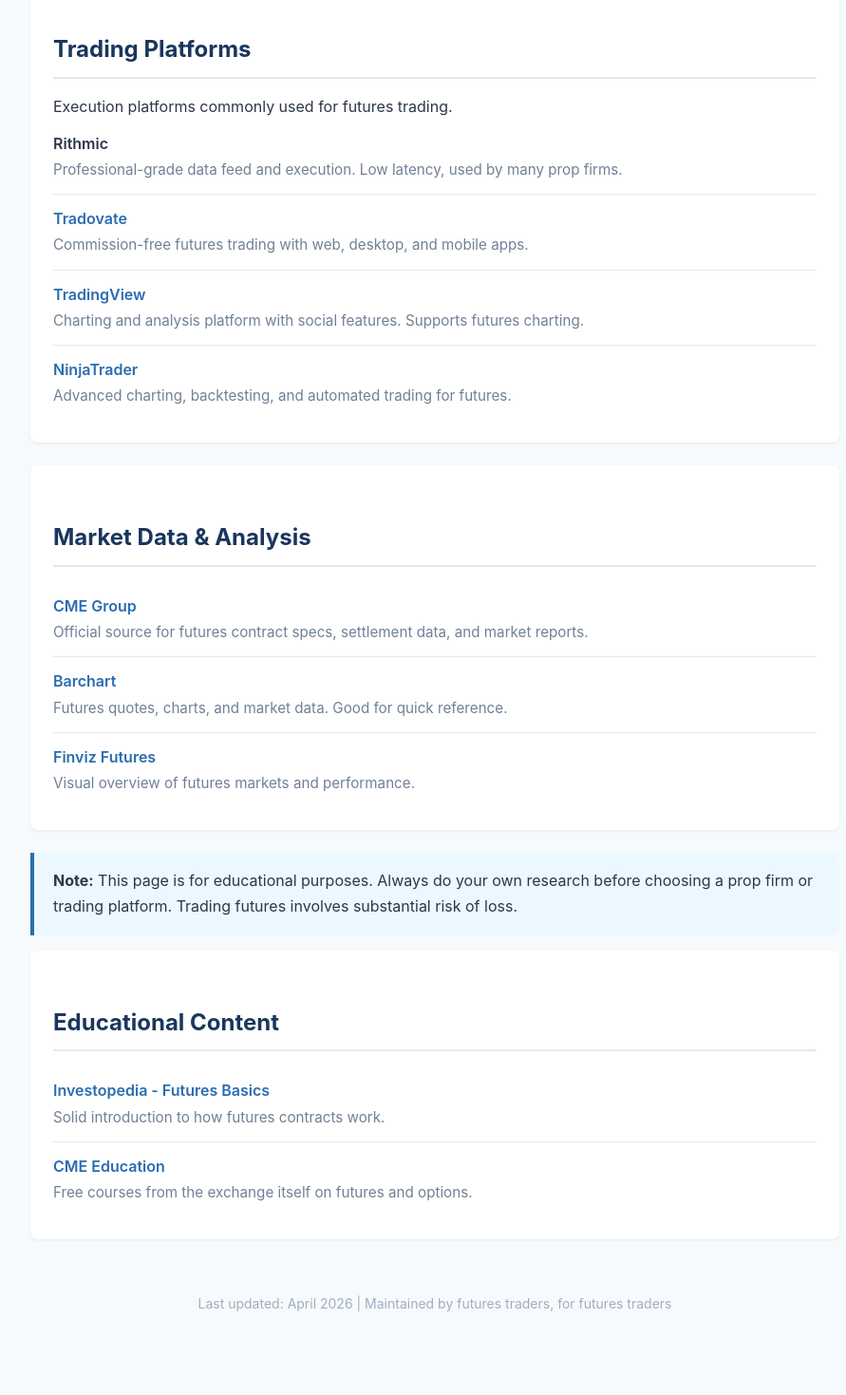
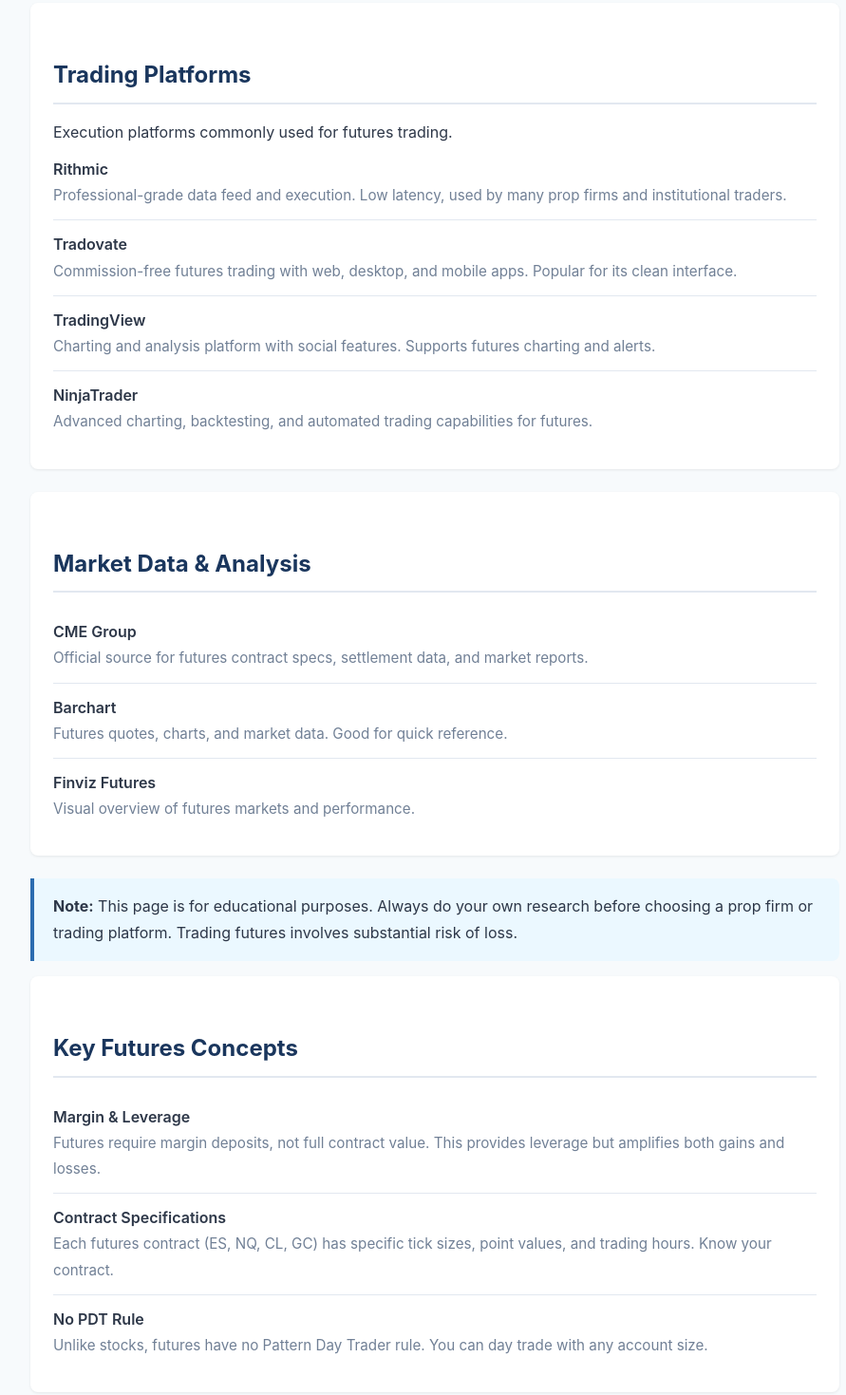
Before and after one commit to theprsi/futures-trading-resources, a plain HTML site: page index.html in a window 1280 px wide. Shown: the part 598-2067 px from the top of the page at 95% size, without its empty margins (182-1073 px from the left). Drawn offline with Linux system fonts and the light colour scheme.

Commit message:
Remove all external links except ETF

```diff
--- a/index.html
+++ b/index.html
@@ -46,13 +46,12 @@
 
         <section class="section">
             <h2>Funded Trading Evaluations</h2>
-            <p>Prop firms that let you trade with funded accounts after passing an evaluation. Trade futures without risking your own capital.</p>
+            <p>Prop firms let you trade with funded accounts after passing an evaluation. Trade futures without risking your own capital.</p>
             <ul>
                 <li>
                     <a href="https://elitetraderfunding.com" class="resource-title">Elite Trader Funding</a>
-                    <span class="resource-desc">Futures-focused prop firm with evaluations from $10K-$250K. Known for fast 48-hour payouts and up to 100% profit retention. Multiple evaluation types including EOD, static drawdown, and direct-to-funded options.</span>
+                    <span class="resource-desc">Futures-focused prop firm with evaluations from $10K-$250K. Known for fast 48-hour payouts and up to 100% profit retention. Multiple evaluation types including EOD, static drawdown, and direct-to-funded options. Supports both Rithmic and Tradovate platforms.</span>
                 </li>
-
             </ul>
         </section>
 
@@ -62,19 +61,19 @@
             <ul>
                 <li>
                     <span class="resource-title">Rithmic</span>
-                    <span class="resource-desc">Professional-grade data feed and execution. Low latency, used by many prop firms.</span>
+                    <span class="resource-desc">Professional-grade data feed and execution. Low latency, used by many prop firms and institutional traders.</span>
                 </li>
                 <li>
-                    <a href="https://www.tradovate.com" class="resource-title">Tradovate</a>
-                    <span class="resource-desc">Commission-free futures trading with web, desktop, and mobile apps.</span>
+                    <span class="resource-title">Tradovate</span>
+                    <span class="resource-desc">Commission-free futures trading with web, desktop, and mobile apps. Popular for its clean interface.</span>
                 </li>
                 <li>
-                    <a href="https://www.tradingview.com" class="resource-title">TradingView</a>
-                    <span class="resource-desc">Charting and analysis platform with social features. Supports futures charting.</span>
+                    <span class="resource-title">TradingView</span>
+                    <span class="resource-desc">Charting and analysis platform with social features. Supports futures charting and alerts.</span>
                 </li>
                 <li>
-                    <a href="https://ninjatrader.com" class="resource-title">NinjaTrader</a>
-                    <span class="resource-desc">Advanced charting, backtesting, and automated trading for futures.</span>
+                    <span class="resource-title">NinjaTrader</span>
+                    <span class="resource-desc">Advanced charting, backtesting, and automated trading capabilities for futures.</span>
                 </li>
             </ul>
         </section>
@@ -83,15 +82,15 @@
             <h2>Market Data & Analysis</h2>
             <ul>
                 <li>
-                    <a href="https://www.cmegroup.com" class="resource-title">CME Group</a>
+                    <span class="resource-title">CME Group</span>
                     <span class="resource-desc">Official source for futures contract specs, settlement data, and market reports.</span>
                 </li>
                 <li>
-                    <a href="https://www.barchart.com" class="resource-title">Barchart</a>
+                    <span class="resource-title">Barchart</span>
                     <span class="resource-desc">Futures quotes, charts, and market data. Good for quick reference.</span>
                 </li>
                 <li>
-                    <a href="https://finviz.com/futures.ashx" class="resource-title">Finviz Futures</a>
+                    <span class="resource-title">Finviz Futures</span>
                     <span class="resource-desc">Visual overview of futures markets and performance.</span>
                 </li>
             </ul>
@@ -102,15 +101,19 @@
         </div>
 
         <section class="section">
-            <h2>Educational Content</h2>
+            <h2>Key Futures Concepts</h2>
             <ul>
                 <li>
-                    <a href="https://www.investopedia.com/terms/f/futurescontract.asp" class="resource-title">Investopedia - Futures Basics</a>
-                    <span class="resource-desc">Solid introduction to how futures contracts work.</span>
+                    <span class="resource-title">Margin & Leverage</span>
+                    <span class="resource-desc">Futures require margin deposits, not full contract value. This provides leverage but amplifies both gains and losses.</span>
                 </li>
                 <li>
-                    <a href="https://www.cmegroup.com/education.html" class="resource-title">CME Education</a>
-                    <span class="resource-desc">Free courses from the exchange itself on futures and options.</span>
+                    <span class="resource-title">Contract Specifications</span>
+                    <span class="resource-desc">Each futures contract (ES, NQ, CL, GC) has specific tick sizes, point values, and trading hours. Know your contract.</span>
+                </li>
+                <li>
+                    <span class="resource-title">No PDT Rule</span>
+                    <span class="resource-desc">Unlike stocks, futures have no Pattern Day Trader rule. You can day trade with any account size.</span>
                 </li>
             </ul>
         </section>
```
